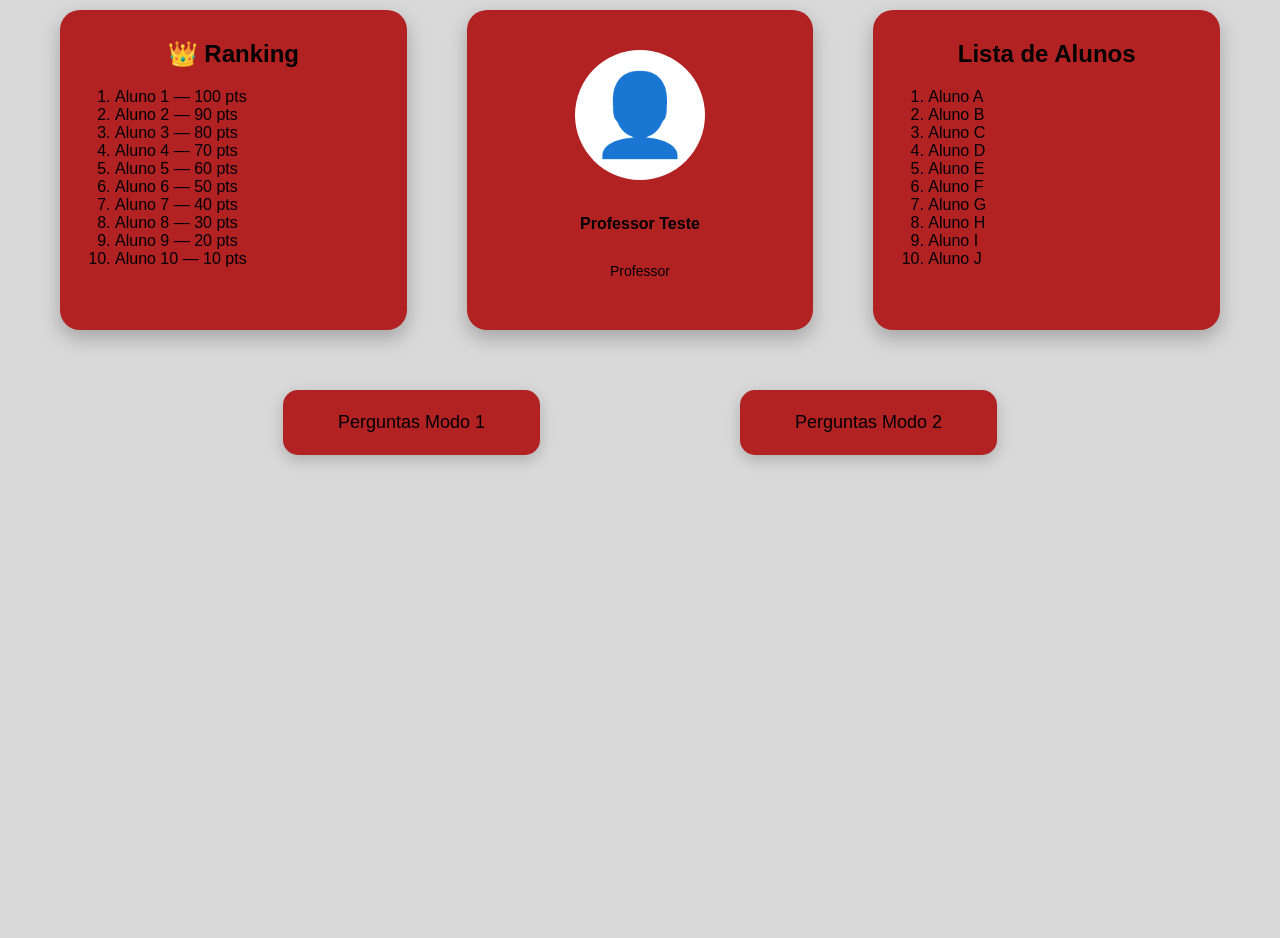
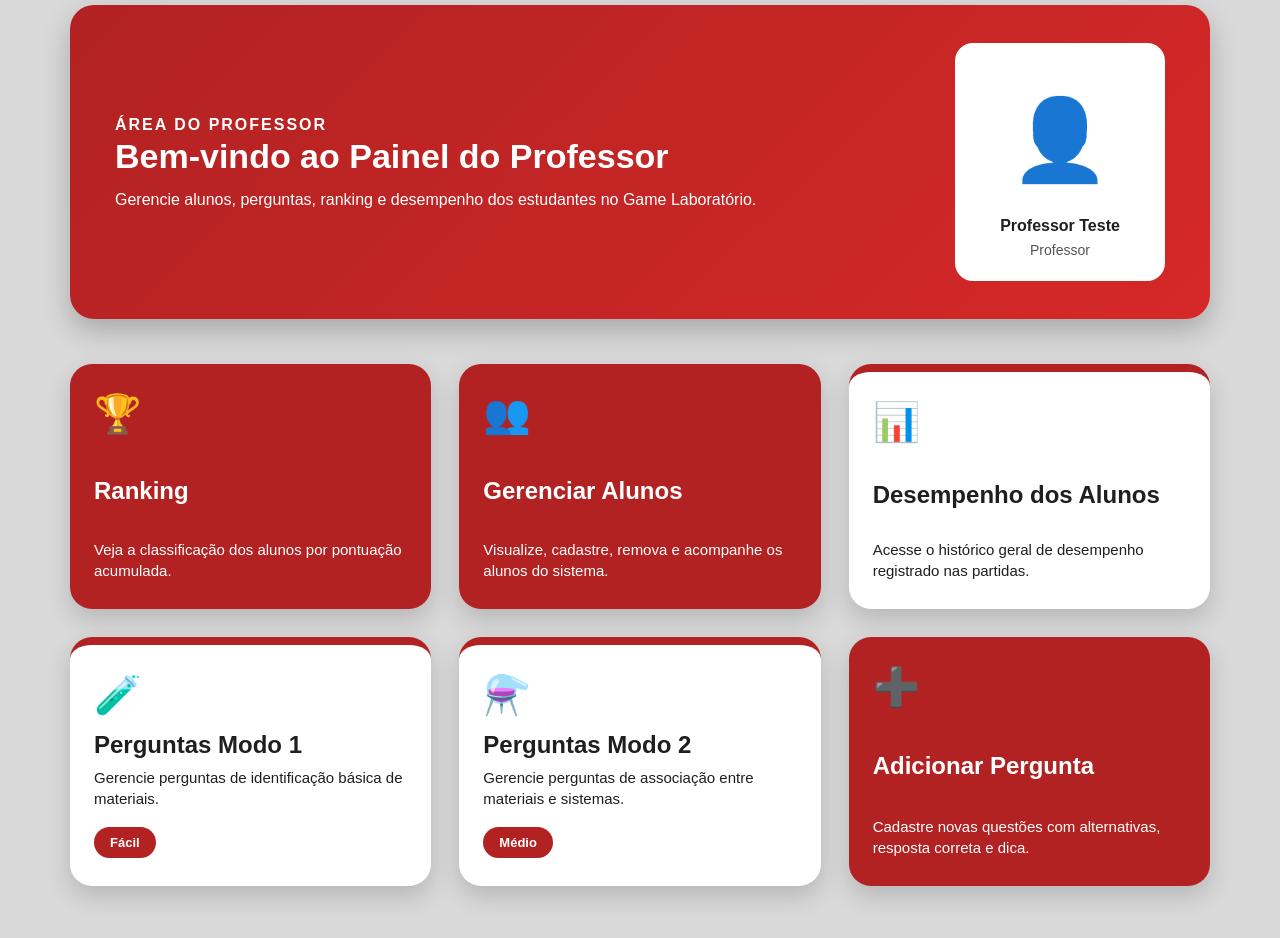
Before and after one commit to Alvesvalverde/game-laboratorio-etec, a React (Vite) app: page /professor in a window 1280 px wide. Shown: the part 140-1078 px from the top of the page. Before the commit the page ends 800 px from the top, so only its background shows below. Built offline with nearby package versions, Linux system fonts and the light colour scheme.

Commit message:
Padroniza menu do professor e salva perguntas no front

```diff
--- a/src/App.css
+++ b/src/App.css
@@ -1897,3 +1897,170 @@ body {
     grid-template-columns: 1fr;
   }
 }
+/* ============================= */
+/* MENU DO PROFESSOR - DASHBOARD PADRONIZADO */
+/* ============================= */
+
+.professor-dashboard-page {
+  min-height: calc(100vh - 90px);
+  background-color: #d9d9d9;
+  padding: 55px 70px;
+}
+
+.professor-hero {
+  max-width: 1180px;
+  margin: 0 auto 45px;
+  background: linear-gradient(135deg, #b22222, #d62828);
+  color: #ffffff;
+  border-radius: 24px;
+  padding: 38px 45px;
+  display: flex;
+  align-items: center;
+  justify-content: space-between;
+  gap: 35px;
+  box-shadow: 0 12px 28px rgba(0, 0, 0, 0.22);
+}
+
+.professor-subtitle {
+  margin: 0 0 8px;
+  text-transform: uppercase;
+  letter-spacing: 2px;
+  font-size: 13px;
+  font-weight: bold;
+}
+
+.professor-hero h1 {
+  margin: 0 0 12px;
+  font-size: 34px;
+}
+
+.professor-hero p {
+  margin: 0;
+  max-width: 650px;
+  line-height: 1.5;
+  font-size: 16px;
+}
+
+.professor-profile-card {
+  min-width: 210px;
+  background-color: #ffffff;
+  color: #1f1f1f;
+  border-radius: 18px;
+  padding: 22px;
+  text-align: center;
+}
+
+.professor-profile-card .avatar {
+  margin-bottom: 12px;
+}
+
+.professor-profile-card strong {
+  display: block;
+  margin-bottom: 6px;
+}
+
+.professor-profile-card span {
+  color: #555;
+  font-size: 14px;
+}
+
+.professor-actions {
+  max-width: 1180px;
+  margin: auto;
+  display: grid;
+  grid-template-columns: repeat(3, 1fr);
+  gap: 28px;
+}
+
+.professor-action-card {
+  min-height: 245px;
+  border: none;
+  border-radius: 22px;
+  padding: 28px 24px;
+  text-align: left;
+  cursor: pointer;
+  box-shadow: 0 10px 24px rgba(0, 0, 0, 0.16);
+  transition: 0.2s ease;
+  display: flex;
+  flex-direction: column;
+  justify-content: space-between;
+}
+
+.professor-action-card:hover {
+  transform: translateY(-6px);
+}
+
+.professor-action-card h2 {
+  margin: 14px 0 8px;
+  font-size: 24px;
+}
+
+.professor-action-card p {
+  margin: 0;
+  line-height: 1.4;
+  font-size: 15px;
+}
+
+.professor-card-icon {
+  font-size: 38px;
+}
+
+.professor-action-card strong {
+  margin-top: 18px;
+  display: inline-block;
+  width: fit-content;
+  padding: 8px 16px;
+  border-radius: 999px;
+  font-size: 13px;
+}
+
+.red-card {
+  background-color: #b22222;
+  color: #ffffff;
+}
+
+.red-card strong {
+  background-color: #ffffff;
+  color: #b22222;
+}
+
+.white-card {
+  background-color: #ffffff;
+  color: #1f1f1f;
+  border-top: 8px solid #b22222;
+}
+
+.white-card strong {
+  background-color: #b22222;
+  color: #ffffff;
+}
+
+/* Responsivo menu professor */
+@media (max-width: 1100px) {
+  .professor-actions {
+    grid-template-columns: repeat(2, 1fr);
+  }
+
+  .professor-hero {
+    flex-direction: column;
+    align-items: flex-start;
+  }
+
+  .professor-profile-card {
+    width: 100%;
+  }
+}
+
+@media (max-width: 700px) {
+  .professor-dashboard-page {
+    padding: 35px 20px;
+  }
+
+  .professor-actions {
+    grid-template-columns: 1fr;
+  }
+
+  .professor-hero h1 {
+    font-size: 26px;
+  }
+}
--- a/src/pages/ListaPerguntas.jsx
+++ b/src/pages/ListaPerguntas.jsx
@@ -5,31 +5,87 @@ function ListaPerguntas() {
   const navigate = useNavigate();
   const { modo } = useParams();
 
-  const modoFormatado = modo === "2" ? "Modo 2 - Médio" : "Modo 1 - Fácil";
+  const modoAtual = modo === "2" ? "2" : "1";
+  const modoFormatado = modoAtual === "2" ? "Modo 2 - Médio" : "Modo 1 - Fácil";
 
-  const perguntas = [
+  const perguntasPadrao = [
     {
       id: 1,
-      titulo: "Qual é o nome deste material?",
-      resposta: "Béquer",
-      dificuldade: modo === "2" ? "Médio" : "Fácil",
+      modo: "1",
+      enunciado: "Qual é o nome deste material?",
+      respostaCorreta: "Béquer",
+      dificuldade: "Fácil",
       status: "Ativa",
+      origem: "Padrão",
     },
     {
       id: 2,
-      titulo: "Qual material é usado para medir volume?",
-      resposta: "Proveta",
-      dificuldade: modo === "2" ? "Médio" : "Fácil",
+      modo: "1",
+      enunciado: "Qual material é usado para medir volume?",
+      respostaCorreta: "Proveta",
+      dificuldade: "Fácil",
       status: "Ativa",
+      origem: "Padrão",
     },
     {
       id: 3,
-      titulo: "Qual material está associado à filtração?",
-      resposta: "Funil",
-      dificuldade: modo === "2" ? "Médio" : "Fácil",
+      modo: "1",
+      enunciado: "Qual material está associado à filtração?",
+      respostaCorreta: "Funil",
+      dificuldade: "Fácil",
       status: "Ativa",
+      origem: "Padrão",
+    },
+    {
+      id: 4,
+      modo: "2",
+      enunciado: "Qual material está associado ao processo de filtração simples?",
+      respostaCorreta: "Funil",
+      dificuldade: "Médio",
+      status: "Ativa",
+      origem: "Padrão",
+    },
+    {
+      id: 5,
+      modo: "2",
+      enunciado: "Qual material é utilizado para condensar vapores?",
+      respostaCorreta: "Condensador",
+      dificuldade: "Médio",
+      status: "Ativa",
+      origem: "Padrão",
     },
   ];
+
+  const perguntasCadastradas =
+    JSON.parse(localStorage.getItem("perguntasSistema")) || [];
+
+  const perguntas = [...perguntasPadrao, ...perguntasCadastradas].filter(
+    (pergunta) => String(pergunta.modo) === String(modoAtual)
+  );
+
+  function excluirPergunta(idPergunta, origem) {
+    if (origem === "Padrão") {
+      alert("As perguntas padrão não podem ser excluídas nesta versão de teste.");
+      return;
+    }
+
+    const confirmar = window.confirm(
+      "Tem certeza que deseja excluir esta pergunta?"
+    );
+
+    if (!confirmar) return;
+
+    const perguntasSalvas =
+      JSON.parse(localStorage.getItem("perguntasSistema")) || [];
+
+    const novaLista = perguntasSalvas.filter(
+      (pergunta) => String(pergunta.id) !== String(idPergunta)
+    );
+
+    localStorage.setItem("perguntasSistema", JSON.stringify(novaLista));
+
+    window.location.reload();
+  }
 
   return (
     <>
@@ -50,7 +106,7 @@ function ListaPerguntas() {
 
               <button
                 className="primary-action-button"
-                onClick={() => navigate(`/adicionar-pergunta/${modo}`)}
+                onClick={() => navigate(`/adicionar-pergunta/${modoAtual}`)}
               >
                 + Nova Pergunta
               </button>
@@ -82,6 +138,7 @@ function ListaPerguntas() {
                   <th>Pergunta</th>
                   <th>Resposta correta</th>
                   <th>Dificuldade</th>
+                  <th>Origem</th>
                   <th>Status</th>
                   <th>Ações</th>
                 </tr>
@@ -91,20 +148,36 @@ function ListaPerguntas() {
                 {perguntas.map((pergunta) => (
                   <tr key={pergunta.id}>
                     <td>#{pergunta.id}</td>
-                    <td>{pergunta.titulo}</td>
-                    <td>{pergunta.resposta}</td>
-                    <td>{pergunta.dificuldade}</td>
+                    <td>{pergunta.enunciado}</td>
+                    <td>{pergunta.respostaCorreta}</td>
+                    <td>
+                      {pergunta.dificuldade ||
+                        (pergunta.modo === "2" ? "Médio" : "Fácil")}
+                    </td>
+                    <td>{pergunta.origem || "Professor"}</td>
                     <td>
                       <span className="status-badge">{pergunta.status}</span>
                     </td>
                     <td>
                       <button className="table-action-button">Editar</button>
-                      <button className="table-action-button danger">Excluir</button>
+
+                      <button
+                        className="table-action-button danger"
+                        onClick={() =>
+                          excluirPergunta(pergunta.id, pergunta.origem)
+                        }
+                      >
+                        Excluir
+                      </button>
                     </td>
                   </tr>
                 ))}
               </tbody>
             </table>
+
+            {perguntas.length === 0 && (
+              <p className="empty-message">Nenhuma pergunta cadastrada.</p>
+            )}
           </section>
         </section>
       </main>
--- a/src/pages/MenuProfessor.jsx
+++ b/src/pages/MenuProfessor.jsx
@@ -8,57 +8,80 @@ function MenuProfessor() {
     <>
       <Header />
 
-      <main className="professor-page">
-        <section className="cards-top">
-        <div className="card ranking-card" onClick={() => navigate("/ranking")}>
-            <h2>👑 Ranking</h2>
-
-            <ol>
-              <li>Aluno 1 — 100 pts</li>
-              <li>Aluno 2 — 90 pts</li>
-              <li>Aluno 3 — 80 pts</li>
-              <li>Aluno 4 — 70 pts</li>
-              <li>Aluno 5 — 60 pts</li>
-              <li>Aluno 6 — 50 pts</li>
-              <li>Aluno 7 — 40 pts</li>
-              <li>Aluno 8 — 30 pts</li>
-              <li>Aluno 9 — 20 pts</li>
-              <li>Aluno 10 — 10 pts</li>
-            </ol>
+      <main className="professor-dashboard-page">
+        <section className="professor-hero">
+          <div>
+            <p className="professor-subtitle">Área do Professor</p>
+            <h1>Bem-vindo ao Painel do Professor</h1>
+            <p>
+              Gerencie alunos, perguntas, ranking e desempenho dos estudantes no
+              Game Laboratório.
+            </p>
           </div>
 
-          <div className="card perfil-card">
+          <div className="professor-profile-card">
             <div className="avatar">👤</div>
-            <p className="nome">Professor Teste</p>
-            <p className="cargo">Professor</p>
-          </div>
-
-          <div className="card alunos-card" onClick={() => navigate("/alunos")}>
-            <h2>Lista de Alunos</h2>
-
-            <ol>
-              <li>Aluno A</li>
-              <li>Aluno B</li>
-              <li>Aluno C</li>
-              <li>Aluno D</li>
-              <li>Aluno E</li>
-              <li>Aluno F</li>
-              <li>Aluno G</li>
-              <li>Aluno H</li>
-              <li>Aluno I</li>
-              <li>Aluno J</li>
-            </ol>
+            <strong>Professor Teste</strong>
+            <span>Professor</span>
           </div>
         </section>
 
-        <section className="buttons-area">
-        <button onClick={() => navigate("/perguntas/1")}>
-          Perguntas Modo 1
-        </button>
+        <section className="professor-actions">
+          <button
+            className="professor-action-card red-card"
+            onClick={() => navigate("/ranking")}
+          >
+            <span className="professor-card-icon">🏆</span>
+            <h2>Ranking</h2>
+            <p>Veja a classificação dos alunos por pontuação acumulada.</p>
+          </button>
 
-        <button onClick={() => navigate("/perguntas/2")}>
-          Perguntas Modo 2
-        </button>
+          <button
+            className="professor-action-card red-card"
+            onClick={() => navigate("/alunos")}
+          >
+            <span className="professor-card-icon">👥</span>
+            <h2>Gerenciar Alunos</h2>
+            <p>Visualize, cadastre, remova e acompanhe os alunos do sistema.</p>
+          </button>
+
+          <button
+            className="professor-action-card white-card"
+            onClick={() => navigate("/desempenho")}
+          >
+            <span className="professor-card-icon">📊</span>
+            <h2>Desempenho dos Alunos</h2>
+            <p>Acesse o histórico geral de desempenho registrado nas partidas.</p>
+          </button>
+
+          <button
+            className="professor-action-card white-card"
+            onClick={() => navigate("/perguntas/1")}
+          >
+            <span className="professor-card-icon">🧪</span>
+            <h2>Perguntas Modo 1</h2>
+            <p>Gerencie perguntas de identificação básica de materiais.</p>
+            <strong>Fácil</strong>
+          </button>
+
+          <button
+            className="professor-action-card white-card"
+            onClick={() => navigate("/perguntas/2")}
+          >
+            <span className="professor-card-icon">⚗️</span>
+            <h2>Perguntas Modo 2</h2>
+            <p>Gerencie perguntas de associação entre materiais e sistemas.</p>
+            <strong>Médio</strong>
+          </button>
+
+          <button
+            className="professor-action-card red-card"
+            onClick={() => navigate("/adicionar-pergunta")}
+          >
+            <span className="professor-card-icon">➕</span>
+            <h2>Adicionar Pergunta</h2>
+            <p>Cadastre novas questões com alternativas, resposta correta e dica.</p>
+          </button>
         </section>
       </main>
     </>
```
Also changed, not shown: src/pages/AdicionarPergunta.jsx (+144 -11 lines).
